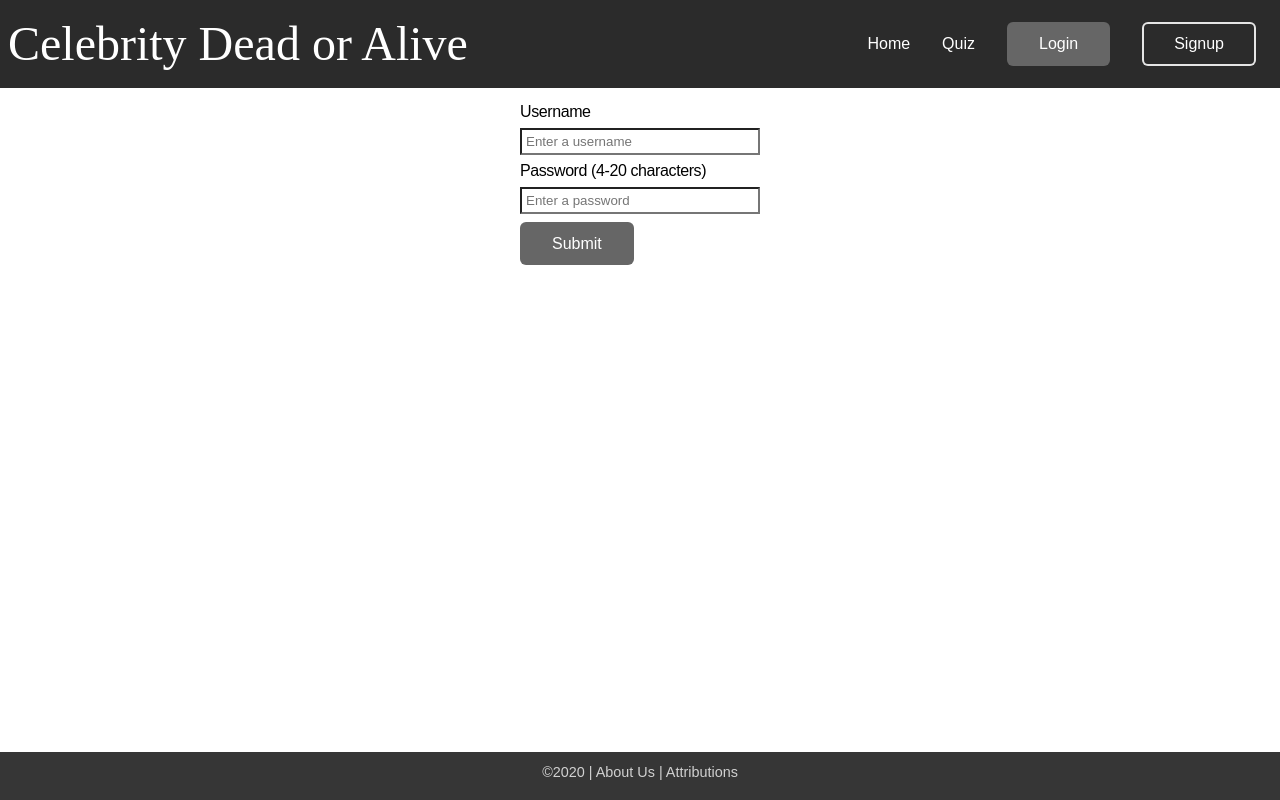
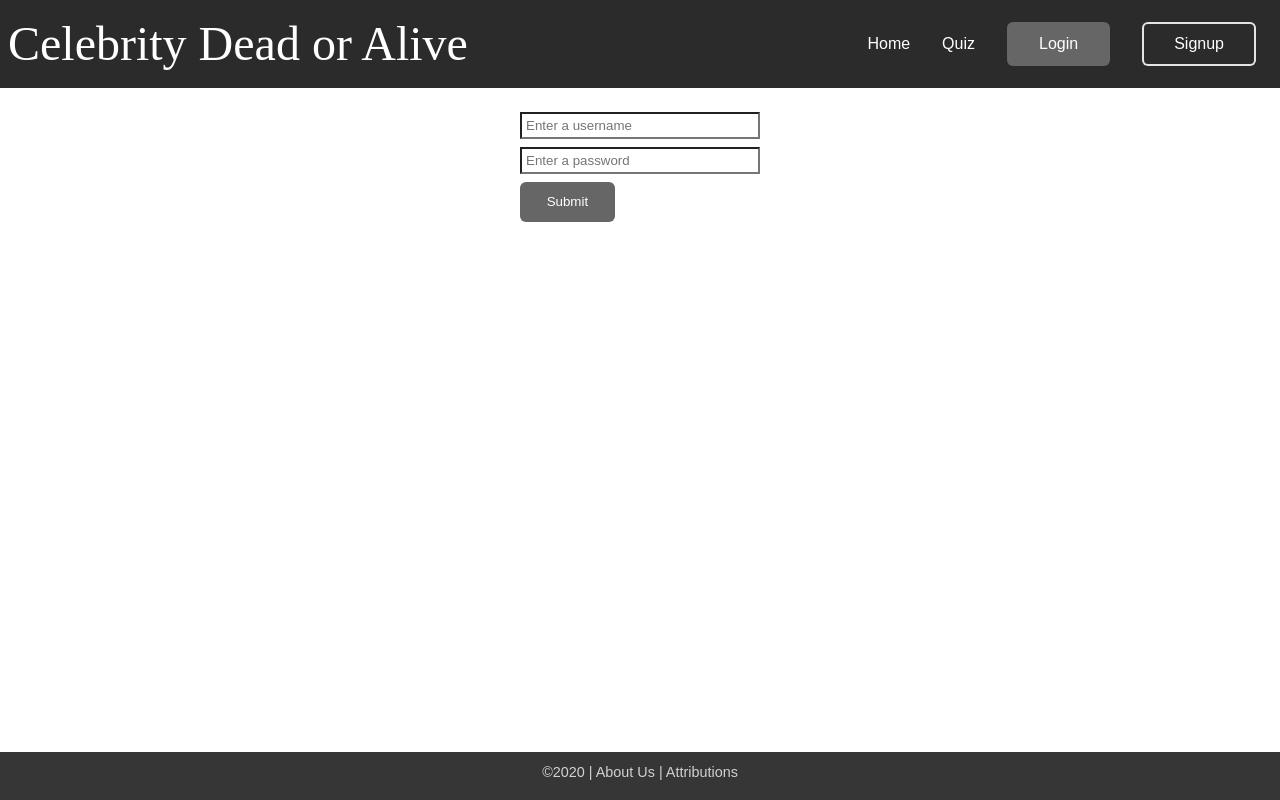
Before and after one commit to Notesong/cdoa-5-front-end, a React (Create React App) app in the folder client/: page /RegisterUser in a window 1280 px wide. Built offline with nearby package versions, Linux system fonts and the light colour scheme; a web font is replaced by a local one.

Commit message:
Form verification

```diff
--- a/client/src/App.css
+++ b/client/src/App.css
@@ -341,7 +341,7 @@ label {
   font-size: 1rem;
 }
 
-input[type=username], input[type=password] {
+input[type=text], input[type=password] {
   width: 100%;
   padding: 12px 20px;
   margin: 8px 0;
@@ -360,17 +360,11 @@ input[type=username], input[type=password] {
   margin: 0 auto;
 }
 
-.user-form label {
-  font-size: 1rem;
-  line-height: 1rem;
-  letter-spacing: -0.025em;
-  display: block;
-}
-
-.user-form input[type=username], .user-form input[type=password] {
+.user-form input[type=text], .user-form input[type=password] {
   width: 15rem;
   padding: 0.25rem;
   margin: 8px 0;
+  display: block;
   box-sizing: border-box;
 }
 
--- a/client/src/App.js
+++ b/client/src/App.js
@@ -12,7 +12,6 @@ import Attributions from './components/Attributions';
 // quiz components
 import QuizStart from './components/QuizStart';
 import Quiz from './components/Quiz';
-import QuizOver from './components/QuizOver';
 import Scoreboard from './components/Scoreboard';
 // account components
 import Register from './components/Register';
@@ -60,8 +59,7 @@ export const BASE_URL = `https://cdoa5-backend.herokuapp.com/`;
         <Switch>
           <Route exact path='/' component={QuizStart}/>
           <Route path='/Scoreboard' component={Scoreboard} />
-          <Route path='/Quiz' component={Quiz} />
-          <Route path='/QuizOver' render={routeProps => {return <QuizOver {...routeProps} setIsLoggedIn={setIsLoggedIn} />;}}/>
+          <Route path='/Quiz' render={routeProps => {return <Quiz {...routeProps} setIsLoggedIn={setIsLoggedIn} />;}} />
           <Route path='/Login' render={routeProps => {return <Login {...routeProps} setIsLoggedIn={setIsLoggedIn} />;}}/>
           <Route path='/Register' render={routeProps => {return <Register {...routeProps} setIsLoggedIn={setIsLoggedIn} />;}}/>
           <Route path='/RegisterUser' component={UserName} />
--- a/client/src/components/Login.js
+++ b/client/src/components/Login.js
@@ -1,199 +1,70 @@
-import React, { useState } from 'react';
+import React from 'react';
+import { withFormik, Form, Field } from "formik";
+import * as Yup from "yup";
 import Axios from 'axios';
 import { BASE_URL } from '../App';
 
-// not currently being used in the app
-// meant to prompt a user to register
-const Login = (props) => {
-
-    const [returningUser, setRreturningUser] = useState({
-        username: '',
-        password: ''
-    })
-
-    const handleChange = (e) => {
-        setRreturningUser({ ...returningUser, [e.target.name]: e.target.value })
-    }
-
-    const login = async () => {
-        try {
-          const res = await Axios.post(`${BASE_URL}api/login`, {
-            username: returningUser.username,
-            password: returningUser.password
-          })
-          localStorage.setItem('id', res.data.id);
-          localStorage.setItem('token', res.data.token);
-          localStorage.setItem('registerUser', returningUser.username);
-          props.setIsLoggedIn(true);
-          // go to success page if registration is successful
-          props.history.push('/Success');
-        } catch (error) {
-            alert("Unable to login.")
-            console.log('Unable to login.', error)
-        }
-    }
-
-    const handleSubmit = (e) => {
-        e.preventDefault()
-        login()
-    }
+// history and setIsLoggedIn are used in the axios call
+const Login = ({ history, setIsLoggedIn, errors, touched }) => {
 
     return (
         <div className='login-user'>
             <h2>Login</h2>
-            <form onSubmit={(e) => handleSubmit(e)}>
-                <label htmlFor='username'>
-                   Username<br />
-                    <input
+            <Form>
+                {touched.username && errors.username && <p className="errors">{errors.username}</p>}
+                <Field
+                    type='text'
+                    name='username'
                     placeholder='Enter a username'
-                    value={returningUser.username}
-                    name='username'
-                    type='username'
-                    onChange={handleChange}
-                    maxLength="20"
-                    />
-                </label>
-                <label htmlFor='password'>
-                    Password <span className="small-type">(4-20 characters)</span><br />
-                <input
+                />
+                {touched.password && errors.password && <p className='errors'>{errors.password}</p>}
+                <Field
                     type='password'
+                    name='password'
                     placeholder='Enter a password'
-                    value={returningUser.password}
-                    name='password'
-                    onChange={handleChange}
-                    maxLength="20"
-                    minLength="4"
                 />
-                </label>
-                <button className="button" type={'submit'}>Submit</button>
-            </form>
+                <button className="button" type='submit'>Submit</button>
+            </Form>
         </div>
-    )
+    );
 }
 
-export default Login;
+const FormikLogin = withFormik({
+    mapPropsToValues({ username, password}) {
+        return {
+            username: username || "",
+            password: password || "",
+        };
+    },
+    validationSchema: Yup.object().shape({
+        username: Yup.string()
+            .min(2, 'Must at least 2 characters.')
+            .max(20, 'Must be 20 characters or less.')
+            .required('User name is required.'),
+        password: Yup.string()
+            .min(4, 'Must at least 4 characters.')
+            .max(20, 'Must be 20 characters or less.')
+            .required('Password is required.'),
+    }),
+    handleSubmit(values, {props}) {
+        Axios
+            .post(`${BASE_URL}api/login`, {
+                username: values.username,
+                password: values.password
+            })
+            .then(res => {
+                localStorage.setItem('id', res.data.id);
+                localStorage.setItem('token', res.data.token);
+                localStorage.setItem('registerUser', values.username);
+                props.setIsLoggedIn(true);
+                // go to success page if registration is successful
+                props.history.push('/Success');
+            })
+            .catch(error => {
+                alert("Unable to login.")
+                console.log('Unable to login.', error)
+            });
+    }
+})(Login);
 
-
-
-
-// import React, { useState } from 'react';
-// import Button from './Button';
-
-
-// const Login = () => {
-//   const [loginInfo, setLoginInfo] = useState({ email: "", password: ""})
-
-//   // sets login information
-//   const handleChange = (e) => {
-//     setLoginInfo({ ...loginInfo, [e.target.name]: e.target.value})
-//   }
-
-//   window.localStorage.setItem("LoginInfo", JSON.stringify(loginInfo))
-
-//   return(
-//     // form for user to login
-//     // requests email and password from user
-//     <div className="loginData">
-//       <h2>Login</h2>
-//       <form>
-//         <label htmlFor="email">
-//           Email
-//         <input
-//         placeholder="Enter your email"
-//         type="email"
-//         value={loginInfo.email}
-//         name="email"
-//         onChange={handleChange}
-//         maxLength="40"
-//         required
-//         />
-//         </label>
-//         <label htmlFor='password'>
-//           Password
-//            <input
-//         placeholder="Enter your password"
-//         type="password"
-//         value={loginInfo.password}
-//         name="password"
-//         onChange={handleChange}
-//         maxLength="20"
-//         required
-//         />
-//         </label>
-//        <div className= "buttons">
-//           {/* submit and signup buttons */}
-//          <Button type='submit' buttonText={'SUBMIT'} pathName={''} />
-//          <h3>Or</h3>
-//          <Button type='submit' buttonText={'SIGNUP'} pathName={'register'}/>
-//          </div>
-//       </form>
-//     </div>
-//   )
-// }
-
-// export default Login;
-
-
-
-
-// import React from "react";
-// import { withFormik, Form, Field } from 'formik';
-// import * as Yup from 'yup';
-// import axios from 'axios';
-
-// const LoginForm = ({errors, touched}) => {
-
-//   return (
-//    <Form className='loginForm'>
-//      <h1>CDOA</h1>
-//      <p>Login</p>
-//      <div>
-//        {touched.username && errors.username && <p>{errors.username}</p>}
-//        < Field className='field'
-//                type='text'
-//                name='username'
-//                placeholder='User Name...'
-//                />
-//      </div>
-
-//      <div>
-//        {touched.userPassword && errors.userPassword && <p>{errors.userPassword}</p>}
-//        < Field className='field'
-//                type='password'
-//                name='userPassword'
-//                placeholder='password...'
-//                />
-//      </div>
-//      <button type='submit'>Submit</button>
-//    </Form>
-//   );
-// };
-
-// const Login = withFormik({
-//   mapPropsToValues({ username, userPassword }) {
-//     return {
-//       username: username || "",
-//       userPassword: userPassword || ""
-//     };
-//   },
-
-//  validationSchema: Yup.object().shape({
-//    username: Yup.string()
-//    .required( 'User Name is Required'),
-//    userPassword: Yup.string()
-//    .required('Password is Required')
-//  }) ,
-
-//  handleSubmit(values, {props}) {
-//    axios.post('http://localhost:5000/api/login', {
-//      username: values.username,
-//      password: values.userPassword
-//    })
-//    .then(res => {
-//      localStorage.setItem('token', res.data.payload);
-//      props.history.push('/celebCard')
-//    })
-//  }
-// })(LoginForm)
-
-// export default Login;
+export default FormikLogin;
--- a/client/src/components/Quiz.js
+++ b/client/src/components/Quiz.js
@@ -10,7 +10,7 @@ const contentStyle = {
   // background: "rgba(255,255,255,0)",
 };
 
-const Quiz = () => {
+const Quiz = (props) => {
   // celeb data
   const [data, setData] = useState([])
   // current celeb
@@ -113,7 +113,7 @@ const Quiz = () => {
               closeOnDocumentClick={true}
               trigger={<button className="button large">See Your Score</button>}
             >
-              {close => <QuizOver close={close} />}
+              {close => <QuizOver props={props} close={close} />}
             </Popup>
             <button onClick={refreshPage} className="button large">Play Again</button>
           </div>
--- a/client/src/components/QuizOver.js
+++ b/client/src/components/QuizOver.js
@@ -2,7 +2,7 @@ import React from 'react';
 import { NavLink } from "react-router-dom";
 import UserName from './UserName';
 
-const QuizOver = ({ close, setIsLoggedIn }) =>{
+const QuizOver = (props) =>{
     // get quiz results from local storage
     const correctGuesses = localStorage.getItem('CorrectGuesses');
     const guesses = localStorage.getItem("TotalGuesses");
@@ -46,7 +46,7 @@ const QuizOver = ({ close, setIsLoggedIn }) =>{
                 <h4>Correct Guesses: {correctGuesses}</h4>
                 <h4>Total Guesses: {guesses}</h4>
                 <h3>Score: {isNaN(score) ? 0 : score}</h3>
-                <NavLink onClick={close} className="button" to="/Quiz">Close</NavLink>
+                <NavLink onClick={props.close} className="button" to="/Quiz">Close</NavLink>
             </div>
             <div className="signup_share">
                 {isNameHere ? null : (
@@ -54,7 +54,7 @@ const QuizOver = ({ close, setIsLoggedIn }) =>{
                         <h5>Brag to all your friends!</h5>
                         <h5>Sign up to save your scores:</h5>
                         {/* set user to be logged in */}
-                        <UserName setIsLoggedIn={setIsLoggedIn} />
+                        <UserName setIsLoggedIn={props.props.setIsLoggedIn} history={props.props.history} />
                     </div>
                 )}
                 {/* help user post high score to Twitter */}
--- a/client/src/components/Register.js
+++ b/client/src/components/Register.js
@@ -1,37 +1,51 @@
-import React, { useState } from 'react';
+import React from 'react';
+import { withFormik, Form, Field } from "formik";
+import * as Yup from "yup";
 import Axios from 'axios';
 import { BASE_URL } from '../App';
 
-// not currently being used in the app
-// meant to prompt a user to register
-const Register = (props) => {
+// history and setIsLoggedIn are used in the axios call
+const Register = ({ history, setIsLoggedIn, errors, touched }) => {
 
-    const [registerUser, setRegisterUser] = useState({
-        username: '',
-        password: ''
-    })
-
-    const handleChange = (e) => {
-        setRegisterUser({ ...registerUser, [e.target.name]: e.target.value })
+    return (
+        <div className='login-user'>
+            <h2>Signup</h2>
+            <Form>
+                {touched.username && errors.username && <p className="errors">{errors.username}</p>}
+                <Field
+                    type='text'
+                    name='username'
+                    placeholder='Enter a username'
+                />
+                {touched.password && errors.password && <p className='errors'>{errors.password}</p>}
+                <Field
+                    type='password'
+                    name='password'
+                    placeholder='Enter a password'
+                />
+                <button className="button" type='submit'>Submit</button>
+            </Form>
+        </div>
+    );
 }
 
-    const registration = async () => {
+const axioscall = async (values, props) => {
     try {
         // attempt to register user
         await Axios.post(`${BASE_URL}api/register`, {
-                username: registerUser.username,
-                password: registerUser.password
+            username: values.username,
+            password: values.password
         })
         // if registration is successful, log them in
         const res = await Axios.post(`${BASE_URL}api/login`, {
-                username: registerUser.username,
-                password: registerUser.password
+            username: values.username,
+            password: values.password
         })
         // set items to local storage for later retrieval
         localStorage.setItem('id', res.data.id);
         localStorage.setItem('token', res.data.token);
-            localStorage.setItem('registerUser', registerUser.username);
-            props.setIsLoggedIn(true);
+        localStorage.setItem('registerUser', values.username);
+
         // go to success page if registration is successful
         props.history.push('/Success')
     } catch (error) {
@@ -40,53 +54,44 @@ const Register = (props) => {
     }
 }
 
-    const handleSubmit = (e) => {
-        e.preventDefault()
-        registration()
+const FormikRegister = withFormik({
+    mapPropsToValues({ username, password}) {
+        return {
+            username: username || "",
+            password: password || "",
+        };
+    },
+    validationSchema: Yup.object().shape({
+        username: Yup.string()
+            .min(2, 'Must at least 2 characters.')
+            .max(20, 'Must be 20 characters or less.')
+            .required('User name is required.'),
+        password: Yup.string()
+            .min(4, 'Must at least 4 characters.')
+            .max(20, 'Must be 20 characters or less.')
+            .required('Password is required.'),
+    }),
+    handleSubmit(values, {props}) {
+        axioscall(values, props);
+        props.setIsLoggedIn(true);
+
     }
+})(Register, axioscall);
 
-    return (
-        <div className='register-user'>
-            <h2>Signup</h2>
-            <form onSubmit={(e) => handleSubmit(e)}>
-                <label htmlFor='username'>
-                   Username<br />
-                    <input
-                    placeholder='Enter a username'
-                    value={registerUser.username}
-                    name='username'
-                    type='username'
-                    onChange={handleChange}
-                    maxLength="20"
-                    />
-                </label>
-                <label htmlFor='password'>
-                    Password <span className="small-type">(4-20 characters)</span><br />
-                <input
-                    type='password'
-                    placeholder='Enter a password'
-                    value={registerUser.password}
-                    name='password'
-                    onChange={handleChange}
-                    maxLength="20"
-                    minLength="4"
-                />
-                </label>
-                <button className="button" type={'submit'}>Submit</button>
-            </form>
-        </div>
-    )
-}
+export default FormikRegister;
 
-export default Register;
+
 
 // import React, { useState } from 'react';
-// import Button from "./Button";
+// import Axios from 'axios';
+// import { BASE_URL } from '../App';
 
-// const Register = () => {
+// // not currently being used in the app
+// // meant to prompt a user to register
+// const Register = (props) => {
+
 //     const [registerUser, setRegisterUser] = useState({
 //         username: '',
-//         email: '',
 //         password: ''
 //     })
 
@@ -94,42 +99,53 @@ export default Register;
 //         setRegisterUser({ ...registerUser, [e.target.name]: e.target.value })
 //     }
 
-//     window.localStorage.setItem('registerUser', registerUser.username)
+//     const registration = async () => {
+//         try {
+//             // attempt to register user
+//             await Axios.post(`${BASE_URL}api/register`, {
+//                 username: registerUser.username,
+//                 password: registerUser.password
+//             })
+//             // if registration is successful, log them in
+//             const res = await Axios.post(`${BASE_URL}api/login`, {
+//                 username: registerUser.username,
+//                 password: registerUser.password
+//             })
+//             // set items to local storage for later retrieval
+//             localStorage.setItem('id', res.data.id);
+//             localStorage.setItem('token', res.data.token);
+//             localStorage.setItem('registerUser', registerUser.username);
+//             props.setIsLoggedIn(true);
+//             // go to success page if registration is successful
+//             props.history.push('/Success')
+//         } catch (error) {
+//             alert("Registration unsuccessful.")
+//             console.log('Registration unsuccessful.', error)
+//         }
+//     }
+
+//     const handleSubmit = (e) => {
+//         e.preventDefault()
+//         registration()
+//     }
 
 //     return (
-//         // signup form to allow user to save scores in the database
-//         // requires a username, email, and password
-//         // the username is used to personalize the website and scores
-//         // the username is not used to login
 //         <div className='register-user'>
 //             <h2>Signup</h2>
-//             <form>
-//                 <label htmlFor='Username'>
-//                    Username
+//             <form onSubmit={(e) => handleSubmit(e)}>
+//                 <label htmlFor='username'>
+//                    Username<br />
 //                     <input
 //                     placeholder='Enter a username'
 //                     value={registerUser.username}
 //                     name='username'
-//                     type='name'
+//                     type='username'
 //                     onChange={handleChange}
 //                     maxLength="20"
-//                     required
-//                     />
-//                 </label>
-//                 <label htmlFor='Email'>
-//                     Email
-//                     <input
-//                     placeholder='Enter your email'
-//                     value={registerUser.email}
-//                     name='email'
-//                     type='email'
-//                     onChange={handleChange}
-//                     maxLength="40"
-//                     required
 //                     />
 //                 </label>
 //                 <label htmlFor='password'>
-//                     Password (4-20 characters)
+//                     Password <span className="small-type">(4-20 characters)</span><br />
 //                 <input
 //                     type='password'
 //                     placeholder='Enter a password'
@@ -137,13 +153,10 @@ export default Register;
 //                     name='password'
 //                     onChange={handleChange}
 //                     maxLength="20"
-//                     minLength='4'
-//                     required
+//                     minLength="4"
 //                 />
 //                 </label>
-//                 <div className="buttons">
-//                     <Button type='submit' buttonText={'Submit'} pathName={''}/>
-//                 </div>
+//                 <button className="button" type={'submit'}>Submit</button>
 //             </form>
 //         </div>
 //     )
--- a/client/src/components/UserName.js
+++ b/client/src/components/UserName.js
@@ -1,34 +1,44 @@
-import React, { useState } from 'react';
+import React from 'react';
+import { withFormik, Form, Field } from "formik";
+import * as Yup from "yup";
 import Axios from 'axios';
 import { BASE_URL } from '../App';
 
-// not currently being used in the app
-// meant to prompt a user to register
+// history and setIsLoggedIn and score are used in the axios call
+const Login = ({ history, setIsLoggedIn, errors, touched }) => {
 
-const UserName = ({ setIsLoggedIn }) => {
+    return (
+        <div className='user-form'>
+            <Form>
+                {touched.username && errors.username && <p className="errors">{errors.username}</p>}
+                <Field
+                    type='text'
+                    name='username'
+                    placeholder='Enter a username'
+                />
+                {touched.password && errors.password && <p className='errors'>{errors.password}</p>}
+                <Field
+                    type='password'
+                    name='password'
+                    placeholder='Enter a password'
+                />
+                <button className="button" type='submit'>Submit</button>
+            </Form>
+        </div>
+    );
+}
 
+const axioscall = async (values, props) => {
     const score = localStorage.getItem("GameScore");
 
-    const [registerUser, setRegisterUser] = useState({
-        username: '',
-        password: ''
-    });
-
-    const handleChange = (e) => {
-        setRegisterUser({ ...registerUser, [e.target.name]: e.target.value })
-    }
-
-    // const [ playerName, setPlayerName] = useState('')
-
-    const scoreToDataBase = async () => {
     try {
         await Axios.post(`${BASE_URL}api/register`, {
-                username: registerUser.username,
-                password: registerUser.password
+            username: values.username,
+            password: values.password
         })
         const res = await Axios.post(`${BASE_URL}api/login`, {
-                username: registerUser.username,
-                password: registerUser.password
+            username: values.username,
+            password: values.password
         })
         localStorage.setItem('id', res.data.id);
         localStorage.setItem('token', res.data.token);
@@ -37,49 +47,35 @@ const UserName = ({ setIsLoggedIn }) => {
             {score: score},
             {headers: {Authorization: `${res.data.token}`}}
         )
-            localStorage.setItem('registerUser', registerUser.username)
-            setIsLoggedIn(true);
+        localStorage.setItem('registerUser', values.username)
+        props.setIsLoggedIn(true);
+        props.history.push('/Success')
     } catch (error) {
         alert("Score Not Saved");
         console.log('Score not saved', error);
     }
+}
+
+const FormikLogin = withFormik({
+    mapPropsToValues({ username, password}) {
+        return {
+            username: username || "",
+            password: password || "",
         };
+    },
+    validationSchema: Yup.object().shape({
+        username: Yup.string()
+            .min(2, 'Must at least 2 characters.')
+            .max(20, 'Must be 20 characters or less.')
+            .required('User name is required.'),
+        password: Yup.string()
+            .min(4, 'Must at least 4 characters.')
+            .max(20, 'Must be 20 characters or less.')
+            .required('Password is required.'),
+    }),
+    handleSubmit(values, {props}) {
+        axioscall(values, props);
+    }
+})(Login, axioscall);
 
-    const handleSubmit = (e) => {
-        e.preventDefault();
-        scoreToDataBase();
-    };
-
-    return (
-        <div className='user-form'>
-            <form onSubmit={(e) => handleSubmit(e)}>
-                <label htmlFor='username'>
-                   Username<br />
-                    <input
-                    placeholder='Enter a username'
-                    value={registerUser.username}
-                    name='username'
-                    type='username'
-                    onChange={handleChange}
-                    maxLength="20"
-                    />
-                </label>
-                <label htmlFor='password'>
-                    Password <span className="small-type">(4-20 characters)</span><br />
-                <input
-                    type='password'
-                    placeholder='Enter a password'
-                    value={registerUser.password}
-                    name='password'
-                    onChange={handleChange}
-                    maxLength="20"
-                    minLength="4"
-                />
-                </label>
-                <button className="button small" type={'submit'}>Submit</button>
-            </form>
-        </div>
-    )
-};
-
-export default UserName;
+export default FormikLogin;
```
Lines whose indentation alone changed are shown as unchanged.
